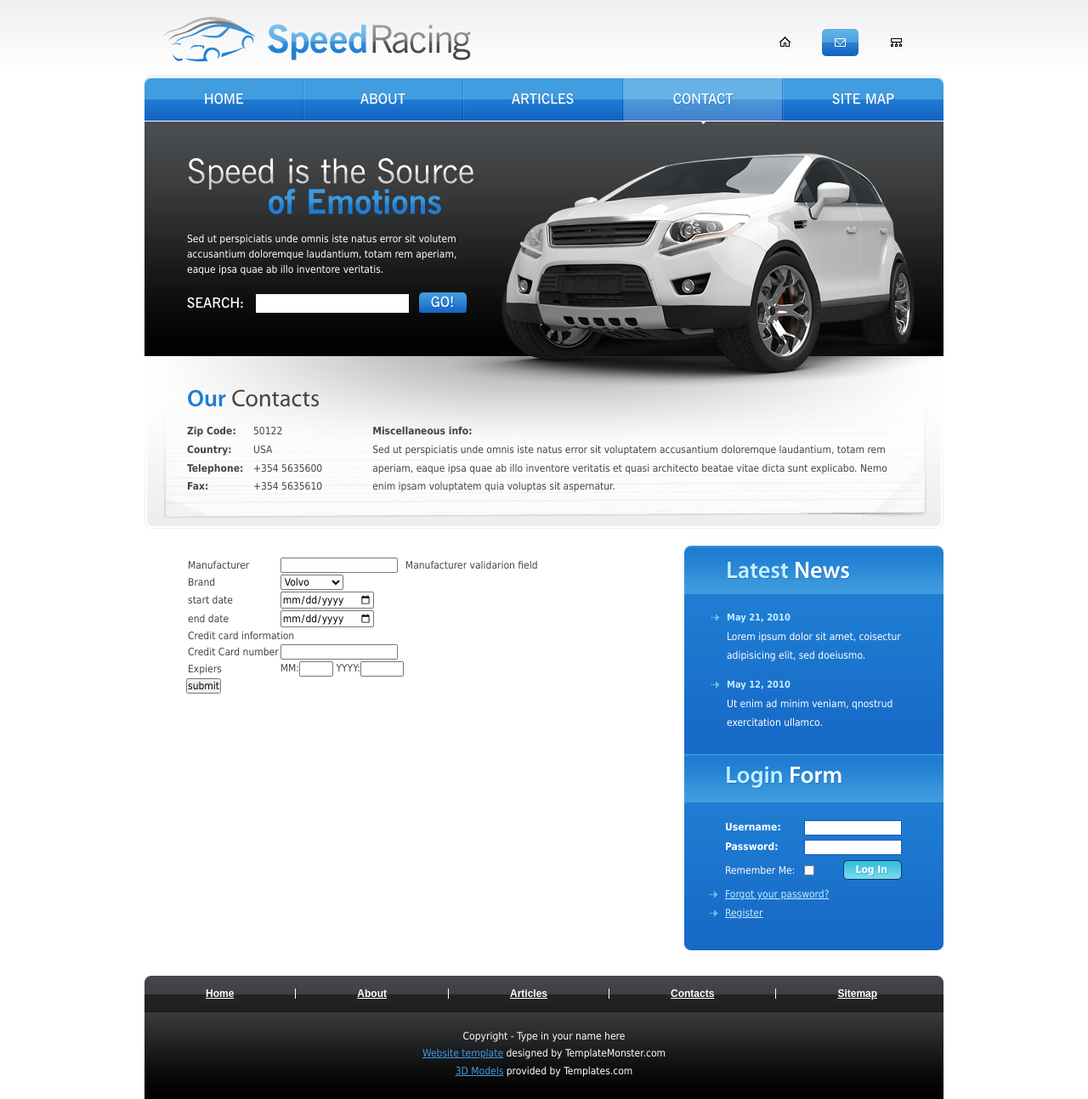
After one commit to christopinka/SpeedRacer, a PHP site: page /rentacar.php in a window 1280 px wide. The commit adds this page. Shown: the whole page at 85% size. Run offline with PHP 8.4, Linux system fonts and the light colour scheme.

Commit message:
Form preperation and move to html 5 for better input fields

```diff
--- a/index.php
+++ b/index.php
@@ -43,7 +43,7 @@
 				<ul>
 					<li><a href="index.html" class="active"><span>home</span></a></li>
 					<li><a href="about-us.html"><span>Pricing</span></a></li>
-					<li><a href="articles.html"><span>Rent A Car</span></a></li>
+					<li><a href="rentacar.php"><span>Rent A Car</span></a></li>
 					<li><a href="contact-us.html"><span>contact</span></a></li>
 					<li class="last"><a href="sitemap.html"><span>Branches</span></a></li>
 				</ul>
--- /dev/null
+++ b/rentacar.php
@@ -0,0 +1,254 @@
+<!DOCTYPE html>
+<html>
+<head>
+<title>Contact Us - Contact Us | Speed Racing - Free Website Template from Templates.com</title>
+<meta http-equiv="Content-Type" content="text/html; charset=utf-8" />
+<meta name="description" content="Place your description here" />
+<meta name="keywords" content="put, your, keyword, here" />
+<meta name="author" content="Templates.com - website templates provider" />
+<link href="style.css" rel="stylesheet" type="text/css" />
+<script src="js/jquery-1.4.2.min.js" type="text/javascript"></script>
+<script src="js/cufon-yui.js" type="text/javascript"></script>
+<script src="js/cufon-replace.js" type="text/javascript"></script>
+<script src="js/Myriad_Pro_400.font.js" type="text/javascript"></script>
+<script src="js/Myriad_Pro_600.font.js" type="text/javascript"></script>
+<script src="js/NewsGoth_BT_400.font.js" type="text/javascript"></script>
+<script src="js/NewsGoth_BT_700.font.js" type="text/javascript"></script>
+<script src="js/NewsGoth_Dm_BT_400.font.js" type="text/javascript"></script>
+<script src="js/script.js" type="text/javascript"></script>
+<!--[if lt IE 7]>
+	<script type="text/javascript" src="js/ie_png.js"></script>
+	<script type="text/javascript">
+		 ie_png.fix('.png, #header .row-2 ul li a, .extra img, #search-form a, #search-form a em, #login-form .field1 a, #login-form .field1 a em, #login-form .field1 a b');
+	</script>
+	<link href="ie6.css" rel="stylesheet" type="text/css" />
+<![endif]-->
+</head>
+<body id="page5">
+<div id="main">
+<!-- HEADER -->
+	<div id="header">
+		<div class="row-1">
+			<div class="fleft"><a href="home.html"><img src="images/logo.gif" alt="" /></a></div>
+			<div class="fright">
+				<ul>
+					<li><a href="home.html"><img src="images/icon1.gif" alt="" /></a></li>
+					<li><a href="contact-us.html"><img src="images/icon2-act.gif" alt="" /></a></li>
+					<li><a href="sitemap.html"><img src="images/icon3.gif" alt="" /></a></li>
+				</ul>
+			</div>
+		</div>
+		<div class="row-2">
+			<div class="left">
+				<ul>
+					<li><a href="home.html"><span>home</span></a></li>
+					<li><a href="about-us.html"><span>about</span></a></li>
+					<li><a href="articles.html"><span>articles</span></a></li>
+					<li><a href="contact-us.html" class="active"><span>contact</span></a></li>
+					<li class="last"><a href="sitemap.html"><span>site map</span></a></li>
+				</ul>
+			</div>
+		</div>
+		<div class="row-3">
+			<div class="inside">
+				<h2>Speed is the Source <b>of Emotions</b></h2>
+				<p>Sed ut perspiciatis unde omnis iste natus error sit volutem accusantium doloremque laudantium, totam rem aperiam, eaque ipsa quae ab illo inventore veritatis.</p>
+				<form action="" id="search-form">
+					<fieldset><label>Search:</label><input type="text" /><a href="#" onclick="document.getElementById('search-form').submit()" class="link1"><em><b>Go!</b></em></a></fieldset>
+				</form>
+			</div>
+		</div>
+		<div class="extra"><img src="images/header-img.png" alt="" /></div>
+	</div>
+<!-- CONTENT -->
+	<div id="content"><div class="ic">More Website Templates at TemplateMonster.com!</div>
+		<div class="box">
+			<div class="border-bot">
+				<div class="right-bot-corner">
+					<div class="left-bot-corner">
+						<div class="inner">
+							<div class="box1 alt">
+								<div class="inner">
+									<h4><b>Our</b> Contacts</h4>
+									<div class="address"><b>Zip Code:</b>50122<br />
+										<b>Country:</b>USA<br />
+										<b>Telephone:</b>+354 5635600<br />
+										<b>Fax:</b>+354 5635610</div>
+									<p class="p0 extra-wrap"><b>Miscellaneous info:</b><br />
+										Sed ut perspiciatis unde omnis iste natus error sit voluptatem accusantium doloremque laudantium, totam rem aperiam, eaque ipsa quae ab illo inventore veritatis et quasi architecto beatae vitae dicta sunt explicabo. Nemo enim ipsam voluptatem quia voluptas sit aspernatur.</p>
+								</div>
+							</div>
+						</div>
+					</div>
+				</div>
+			</div>
+		</div>
+		<div class="indent">
+			<div class="wrapper">
+				<div class="col-1">
+				<div id="rentACarForm">
+
+							<form>
+								<table>
+									<tr>
+										<td><label for="">Manufacturer</label>
+										</td>
+
+										<td><input type="text" />
+										</td>
+
+										<td><?php
+										echo "<label for='' >Manufacturer validarion field</label>";
+										?>
+										</td>
+									</tr>
+
+									<tr>
+										<td><label for="">Brand</label>
+										</td>
+
+										<td><select><!-- take this from database with php not js  -->
+												<option value="volvo">Volvo</option>
+												<option value="saab">Saab</option>
+												<option value="mercedes">Mercedes</option>
+												<option value="audi">Audi</option>
+										</select>
+										</td>
+
+										<td><?php
+
+										?>
+										</td>
+
+									</tr>
+									<tr>
+										<td><label for="">start date</label>
+										</td>
+
+										<td><input type="date" name="startDate" />
+										</td>
+
+										<td><?php
+
+										?>
+										</td>
+
+									</tr>
+
+									<tr>
+										<td><label for="">end date</label>
+										</td>
+
+										<td><input type="date" name="endDate" />
+										</td>
+
+										<td><?php
+
+										?>
+										</td>
+									</tr>
+
+									<tr>
+										<td colspan="3"><label for="">Credit card information</label>
+										</td>
+
+									</tr>
+
+									<tr>
+										<td><label for="">Credit Card number</label>
+										</td>
+
+										<td><input type="text" />
+										</td>
+
+										<td><?php
+
+										?>
+										</td>
+									</tr>
+
+									<tr>
+										<td><label for="">Expiers</label>
+										</td>
+
+										<td>MM:<input class="monthField" size="2" type="text" /> YYYY:<input class="yearField" size="4" type="text" />
+										</td>
+
+										<td><?php
+
+										?>
+										</td>
+									</tr>
+
+
+
+
+
+								</table>
+
+								<input type="submit" value="submit" />
+							</form>
+
+
+						</div>
+
+				</div>
+				<div class="col-2">
+					<div class="box2">
+						<div class="border-top">
+							<div class="left-top-corner">
+								<div class="right-top-corner">
+									<div class="inner">
+										<h4><b>Latest</b> News</h4>
+										<ul class="news">
+											<li><a href="#">May 21, 2010</a><p>Lorem ipsum dolor sit amet, coisectur adipisicing elit, sed doeiusmo.</p></li>
+											<li><a href="#">May 12, 2010</a><p>Ut enim ad minim veniam, qnostrud exercitation ullamco.</p></li>
+										</ul>
+									</div>
+								</div>
+							</div>
+						</div>
+					</div>
+					<div class="box3">
+						<div class="right-bot-corner">
+							<div class="left-bot-corner">
+								<div class="inner">
+									<h4><b>Login</b> Form</h4>
+									<form action="" id="login-form">
+										<fieldset>
+											<div class="field"><label>Username:</label><input type="text" /></div>
+											<div class="field"><label>Password:</label><input type="password" /></div>
+											<div class="field1"><label class="extra">Remember Me:</label><input type="checkbox" class="extra" /><a href="#" onclick="document.getElementById('login-form').submit()"><em><b>Log In<span>Log In</span></b></em></a></div>
+											<ul><li><a href="#">Forgot your password?</a></li><li class="last"><a href="#">Register</a></li></ul>
+										</fieldset>
+									</form>
+								</div>
+							</div>
+						</div>
+					</div>
+				</div>
+			</div>
+		</div>
+	</div>
+<!-- FOOTER -->
+	<div id="footer">
+		<div class="footer-nav">
+			<div class="left">
+				<ul>
+					<li><a href="home.html">Home</a></li>
+					<li><a href="about-us.html">About</a></li>
+					<li><a href="articles.html">Articles</a></li>
+					<li><a href="contacts-us.html">Contacts</a></li>
+					<li class="last"><a href="sitemap.html">Sitemap</a></li>
+				</ul>
+			</div>
+		</div>
+		<div class="bottom">Copyright - Type in your name here<br />
+			<a rel="nofollow" href="http://www.templatemonster.com" class="new_window">Website template</a> designed by TemplateMonster.com<br />
+			<a href="http://www.templates.com/product/3d-models/" class="new_window">3D Models</a> provided by Templates.com
+		</div>
+	</div>
+</div>
+<script type="text/javascript"> Cufon.now(); </script>
+</body>
+</html>
--- a/style.css
+++ b/style.css
@@ -143,3 +143,34 @@ h3 b,h4 b {color:#1f7dd2}
 #footer .footer-nav ul li a {color:#fff}
 #footer .bottom {background:url(images/footer-tail.gif) repeat-x left top #000;text-align:center;color:#fff;line-height:1.67em;padding:18px 0 23px 0}
 #footer a {color:#4399e6}
+
+
+#rentACarForm{
+
+}
+
+#rentACarForm form {
+
+}
+
+#rentACarForm form table{
+
+}
+
+#rentACarForm form table th{
+
+}
+
+#rentACarForm form table td{
+
+}
+
+#rentACarForm form table .field{
+	align:left;
+	width:30em;
+}
+
+#rentACarForm form table lable{
+	align:left;
+	width:20em;
+}
```
